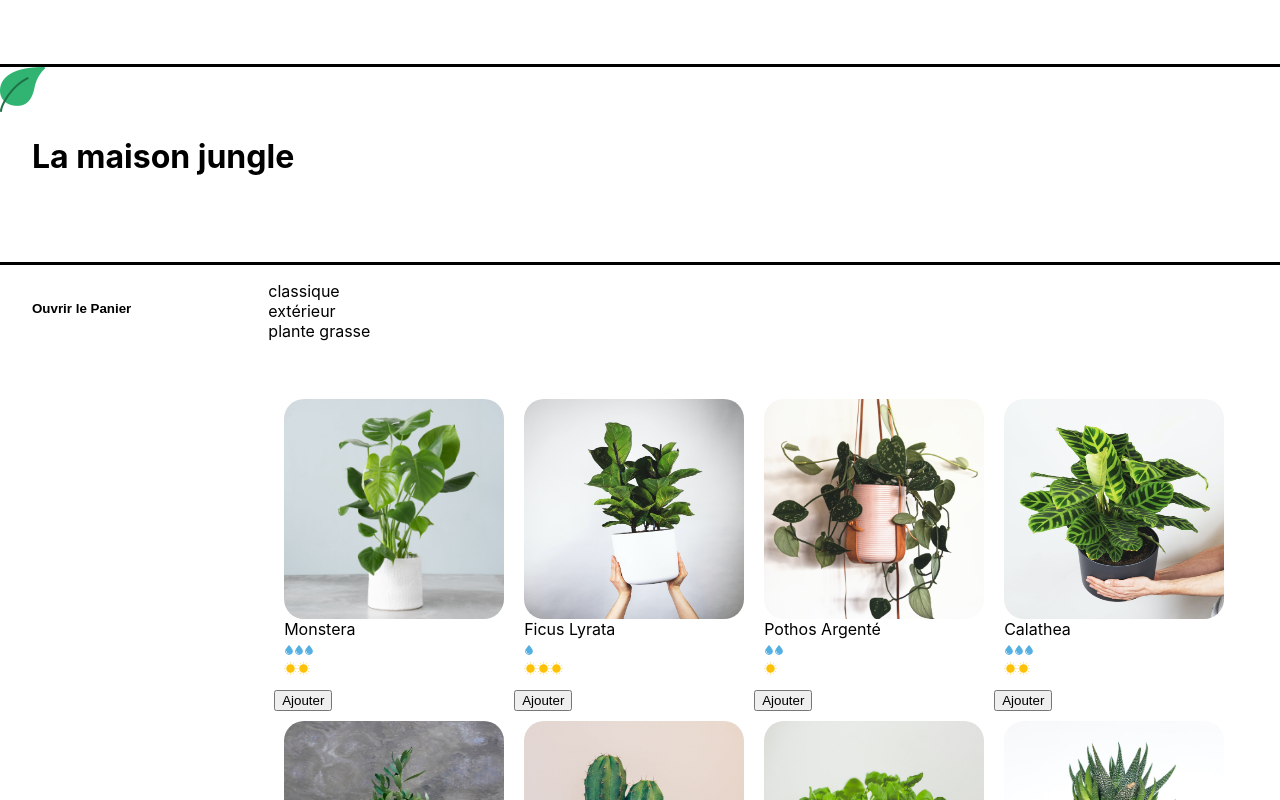
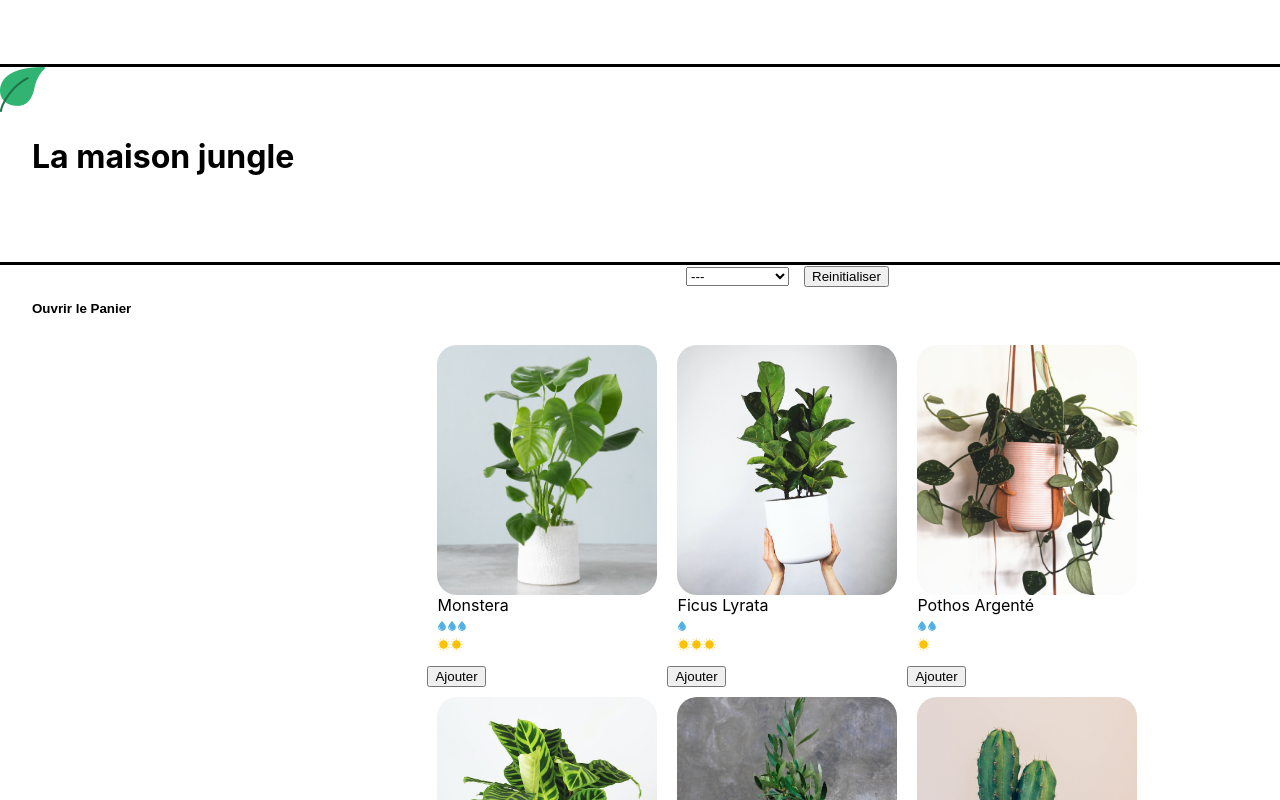
Before and after one commit to smectaz/la-maison-jungle, a React (Create React App) app: page / in a window 1280 px wide. Shown: the top 800 px of the page. Built offline with nearby package versions, Linux system fonts and the light colour scheme.

Commit message:
correction exercice partage state

```diff
--- a/src/components/CareScale.js
+++ b/src/components/CareScale.js
@@ -6,6 +6,8 @@
 	// const scaleValue = props.scaleValue et
 	// const careType = props.careType
 
+	// Ici, il s'agit d'une manière de faire.
+//Vous auriez aussi pu utiliser une fonction qui retourne l'élément souhaité, ou bien faire directement des conditions
 	const quantityLabel = {
 		1: 'peu',
 		2: 'modérément',
--- a/src/components/Cart.js
+++ b/src/components/Cart.js
@@ -2,9 +2,11 @@
 import "../styles/Cart.css";
 
 function Cart({cart, updateCart}) {
-    const monsteraPrice = 8
 	const [isOpen, setIsOpen] = useState(false)
-
+	const total = cart.reduce(
+		(acc, plantType) => acc + plantType.amount * plantType.price,
+		0
+	)
     return isOpen ? (
         <div className='lmj-cart'>
 			<button
@@ -13,12 +15,25 @@
 			>
 					Fermer
 			</button>
-            <h2>Panier</h2>
-            <h3>Total : {monsteraPrice * cart}€</h3>
-			<button onClick={() => updateCart(0)}>Vider le Panier</button>
-        </div>
-    ) : (
-		<div className="lmj-cart-closed">
+			{cart.length > 0 ? (
+					<div>
+            				<h2>Panier</h2>
+							<ul>
+								{cart.map(({ name, price, amount }, index) => (
+									<div  key={`${name}-${index}`}>
+										{name} {price}€ x {amount}
+									</div>
+								))}
+							</ul>
+            				<h3>Total : {total}€</h3>
+							<button onClick={() => updateCart([])}>Vider le Panier</button>
+        			</div>
+    			) : (
+						<div>Votre panier est vide</div>
+				)}
+			</div>
+	) : (
+			<div className="lmj-cart-closed">
 				<button
 						className="lmj-cart-toggle-button"
 						onClick={() => setIsOpen(true)}
--- /dev/null
+++ b/src/components/Categories.js
@@ -0,0 +1,23 @@
+import '../styles/Categories.css'
+
+function Categories({setActiveCategory, categories, activeCategory}) {
+    return (
+        <div className='lmj-categories'>
+            <select
+                value={activeCategory}
+                onChange={(e) => setActiveCategory(e.target.value)}
+                className='lmj-categories-select'
+            >
+                <option value=''> --- </option>
+                {categories.map((cat) => (
+                    <option key={cat} value={cat}>
+                            {cat}
+                    </option>
+                ))}
+            </select>
+            <button onClick={() => setActiveCategory('')}>Reinitialiser</button>
+        </div>
+    )
+}
+
+export default Categories;
--- a/src/components/ShoppingList.js
+++ b/src/components/ShoppingList.js
@@ -1,27 +1,53 @@
+import { useState } from 'react'
 import { plantList } from "../datas/plantList";
 import PlantItem from "./PlantItem"
+import Categories from "./Categories"
 import "../styles/ShoppingList.css";
 
 function ShoppingList({cart, updateCart}) {
+	const [activeCategory, setActiveCategory] = useState('')
 	const categories = plantList.reduce(
 		(acc, plant) =>
 			acc.includes(plant.category) ? acc : acc.concat(plant.category),
 		[]
 	)
+	function addToCart(name, price) {
+		const currentPlantSaved = cart.find((plant) => plant.name === name)
+		if (currentPlantSaved) {
+				const cartFilteredCurrentPlant = cart.filter(
+					(plant) => plant.name !== name
+				)
+				updateCart([
+					...cartFilteredCurrentPlant,
+					{name, price, amount: currentPlantSaved.amount + 1}
+				])
+		} else {
+			updateCart([...cart, { name, price, amount: 1 }])
+		}
+	}
+
 	return (
 		<div className="lmj-shopping-list">
-			<ul>
-				{categories.map((cat) => (
-					<li key={cat}>{cat}</li>
-				))}
-			</ul>
+			<Categories
+				categories={categories}
+				setActiveCategory={setActiveCategory}
+				activeCategory={activeCategory}
+			/>
 			<ul className="lmj-plant-list">
-				{plantList.map(({ id, cover, name, water, light}) => (
-					<div key={id}>
-					<PlantItem cover={cover} name={name} water={water} light={light} />
-					<button onClick={() => updateCart(cart + 1)}>Ajouter</button>
-					</div>
-				))}
+				{plantList.map(({ id, cover, name, water, light, price, category}) =>
+					!activeCategory || activeCategory === category ? (
+						<div key={id}>
+							<PlantItem
+								cover={cover}
+								name={name}
+								water={water}
+								light={light}
+								price={price}
+							/>
+							<button onClick={() => addToCart(name, price)}>Ajouter</button>
+						</div>
+				) : null
+				)}
 			</ul>
 		</div>
 	)
--- a/src/datas/plantList.js
+++ b/src/datas/plantList.js
@@ -15,7 +15,8 @@
 		id: '1ed',
 		light: 2,
 		water: 3,
-		cover: monstera
+		cover: monstera,
+		price: 15,
 	},
 	{
 		name: 'ficus lyrata',
@@ -23,7 +24,8 @@
 		id: '2ab',
 		light: 3,
 		water: 1,
-		cover: lyrata
+		cover: lyrata,
+		price: 16,
 	},
 
 	{
@@ -32,7 +34,8 @@
 		id: '3sd',
 		light: 1,
 		water: 2,
-		cover: pothos
+		cover: pothos,
+		price: 9,
 	},
 	{
 		name: 'calathea',
@@ -40,7 +43,8 @@
 		id: '4kk',
 		light: 2,
 		water: 3,
-		cover: calathea
+		cover: calathea,
+		price: 20,
 	},
 	{
 		name: 'olivier',
@@ -48,7 +52,8 @@
 		id: '5pl',
 		light: 3,
 		water: 1,
-		cover: olivier
+		cover: olivier,
+		price: 25,
 	},
 
 	{
@@ -57,7 +62,8 @@
 		id: '8fp',
 		light: 2,
 		water: 1,
-		cover: cactus
+		cover: cactus,
+		price: 6,
 	},
 	{
 		name: 'basilique',
@@ -65,7 +71,8 @@
 		id: '7ie',
 		light: 2,
 		water: 3,
-		cover: basil
+		cover: basil,
+		price: 5,
 	},
 	{
 		name: 'succulente',
@@ -73,7 +80,8 @@
 		id: '9vn',
 		light: 2,
 		water: 1,
-		cover: succulent
+		cover: succulent,
+		price: 8,
 	},
 
 	{
@@ -82,6 +90,7 @@
 		id: '6uo',
 		light: 2,
 		water: 2,
-		cover: mint
+		cover: mint,
+		price: 4,
 	}
 ]
--- a/src/styles/Cart.css
+++ b/src/styles/Cart.css
@@ -22,11 +22,12 @@
 	align-self: self-start;
 	padding: 0;
 	color: white;
+	align-self:flex-end;
 }
 
 .lmj-cart-closed {
 	padding: 32px;
-	width: 200px;
+	width: 300px;
 }
 
 .lmj-cart-closed > button {
--- /dev/null
+++ b/src/styles/Categories.css
@@ -0,0 +1,8 @@
+.lmj-categories {
+    text-align: center;
+    padding: top 30px;
+}
+
+.lmj-categories-select{
+    margin-right: 15px;
+}
--- a/src/styles/PlantItem.css
+++ b/src/styles/PlantItem.css
@@ -1,7 +1,8 @@
 .lmj-plant-item-cover {
-    height: 220px;
+    height: 250px;
     width: 220px;
     border-radius: 20px;
+    object-fit: cover;
 }
 
 .lmj-plant-item {
@@ -11,4 +12,16 @@
     justify-content:center;
     flex-direction:column;
     text-transform: capitalize;
+    position: relative;
 }
+
+.lmj-plant-item-price {
+    position: absolute;
+    border-radius: 20px 20px 20px 0;
+    background-color: #31b472;
+    color: white;
+    padding: 15px;
+    right: 0;
+    top: 0;
+    font-weight: 500;
+}
```
